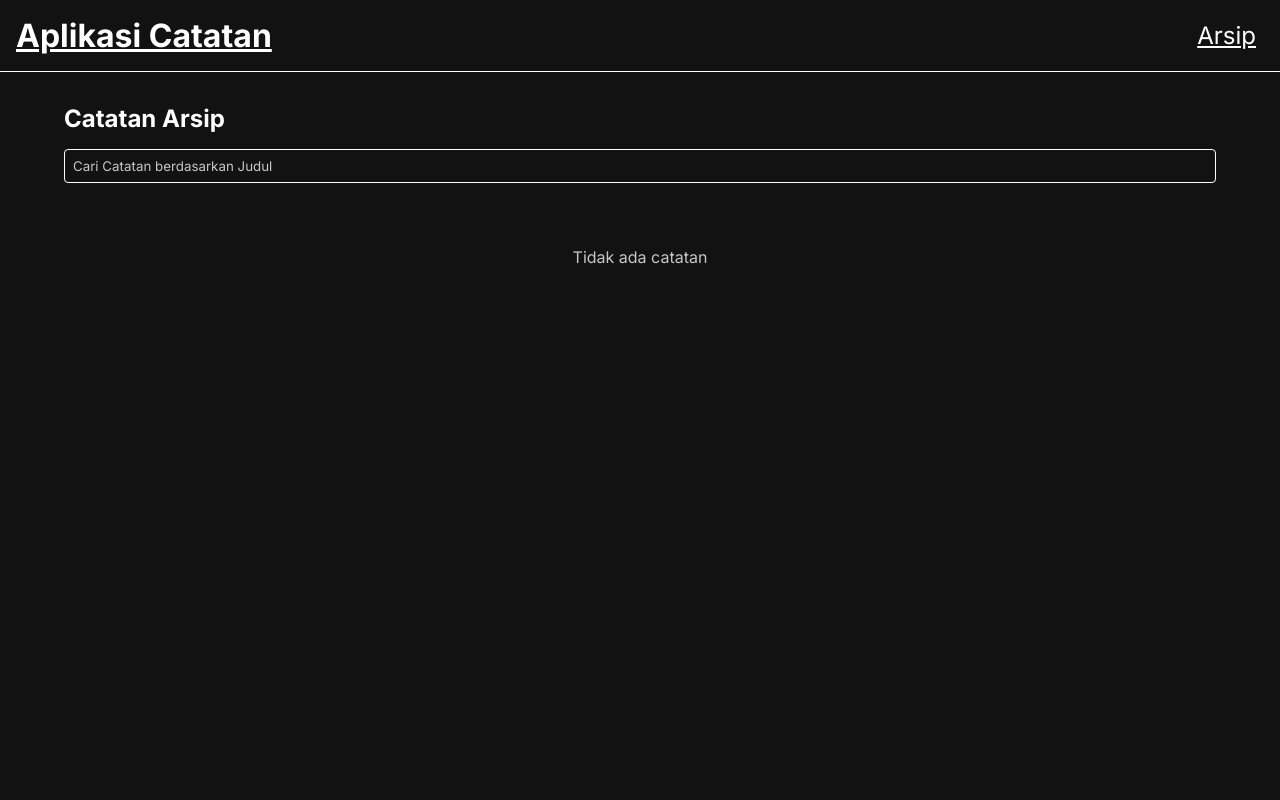
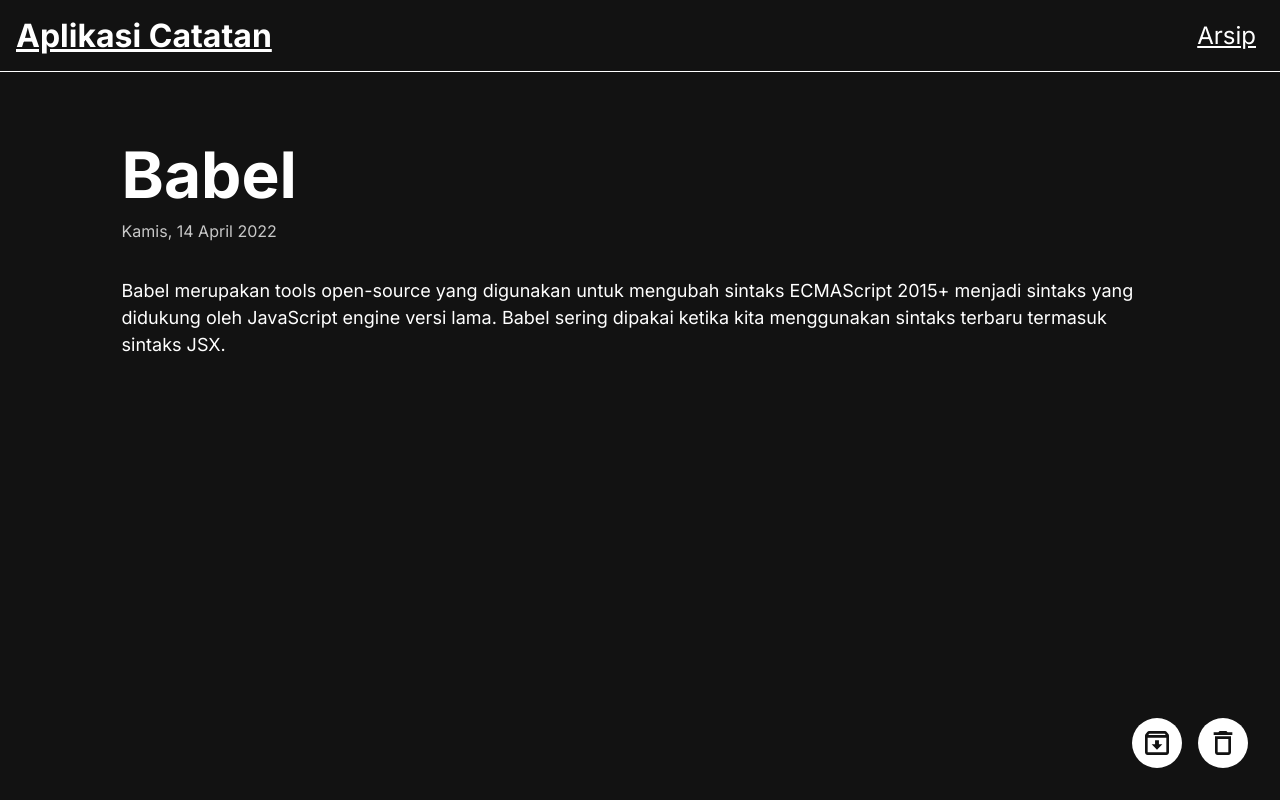
Before and after one commit to inirafli/my-personal-notes, a React (Vite) app: page /notes/notes-1 in a window 1280 px wide. Built offline with nearby package versions, Linux system fonts and the light colour scheme.

Commit message:
added routing from Home to Detail when clicking note title

```diff
--- a/package.json
+++ b/package.json
@@ -12,7 +12,8 @@
   },
   "dependencies": {
     "react": "^18.2.0",
-    "react-dom": "^18.2.0"
+    "react-dom": "^18.2.0",
+    "react-router-dom": "^6.18.0"
   },
   "devDependencies": {
     "@types/react": "^18.0.28",
--- a/src/components/NoteItem.jsx
+++ b/src/components/NoteItem.jsx
@@ -1,10 +1,11 @@
 import React from 'react'
+import { Link } from 'react-router-dom'
 import showFormattedDate from '../utils/index'
 
 const NoteItem = ({ note }) => (
   <article key={note.id} className="note-item">
     <h3 className="note-item__title">
-      <a href={`/notes/${note.id}`}>{note.title}</a>
+      <Link to={`/notes/${note.id}`}>{note.title}</Link>
     </h3>
     <p className="note-item__createdAt">{showFormattedDate(note.createdAt)}</p>
     <p className="note-item__body">{note.body}</p>
--- a/src/components/NotesApp.jsx
+++ b/src/components/NotesApp.jsx
@@ -1,4 +1,5 @@
 import React from 'react'
+import { BrowserRouter, Routes, Route } from 'react-router-dom'
 
 import HomeScreen from './homepage/HomeScreen'
 import DetailScreen from './detailpage/DetailScreen'
@@ -6,7 +7,12 @@ import AddNoteScreen from './addnotepage/AddNoteScreen'
 import ArchivedScreen from './archivedpage/ArchivedScreen'
 
 const NotesApp = () => (
-  <ArchivedScreen />
+  <BrowserRouter>
+    <Routes>
+      <Route path='/' element={<HomeScreen />} />
+      <Route path='/notes/:id' element={<DetailScreen />} />
+    </Routes>
+  </BrowserRouter>
 )
 
 export default NotesApp
--- a/src/components/detailpage/DetailContent.jsx
+++ b/src/components/detailpage/DetailContent.jsx
@@ -1,10 +1,11 @@
 import React from 'react'
+import showFormattedDate from '../../utils/index'
 
-const DetailContent = () => (
+const DetailContent = ({ note }) => (
   <>
-    <h3 className="detail-page__title">Babel</h3>
-    <p className="detail-page__createdAt">Kamis, 14 April 2022</p>
-    <div className="detail-page__body">Babel merupakan tools open-source yang digunakan untuk mengubah sintaks ECMAScript 2015+ menjadi sintaks yang didukung oleh JavaScript engine versi lama. Babel sering dipakai ketika kita menggunakan sintaks terbaru termasuk sintaks JSX.</div>
+    <h3 className="detail-page__title">{note.title}</h3>
+    <p className="detail-page__createdAt">{showFormattedDate(note.createdAt)}</p>
+    <div className="detail-page__body">{note.body}</div>
   </>
 )
 
--- a/src/components/detailpage/DetailScreen.jsx
+++ b/src/components/detailpage/DetailScreen.jsx
@@ -1,19 +1,26 @@
 import React from 'react'
+import { useParams } from 'react-router-dom'
+import { getNote } from '../../utils/local-data'
 
 import AppBar from '../AppBar'
 import DetailContent from './DetailContent'
 import ActionButton from './ActionButton'
 
-const DetailScreen = () => (
+const DetailScreen = () => {
+  const { id } = useParams()
+  const note = getNote(id)
+
+  return (
     <div className="app-container">
       <AppBar />
       <main>
         <section className="detail-page">
-        <DetailContent />
+          <DetailContent note={note} />
           <ActionButton />
         </section>
       </main>
     </div>
   )
+}
 
 export default DetailScreen
```
Also changed, not shown: 1 other file (tests, documents, lock files or other folders). Lines whose indentation alone changed are shown as unchanged.
